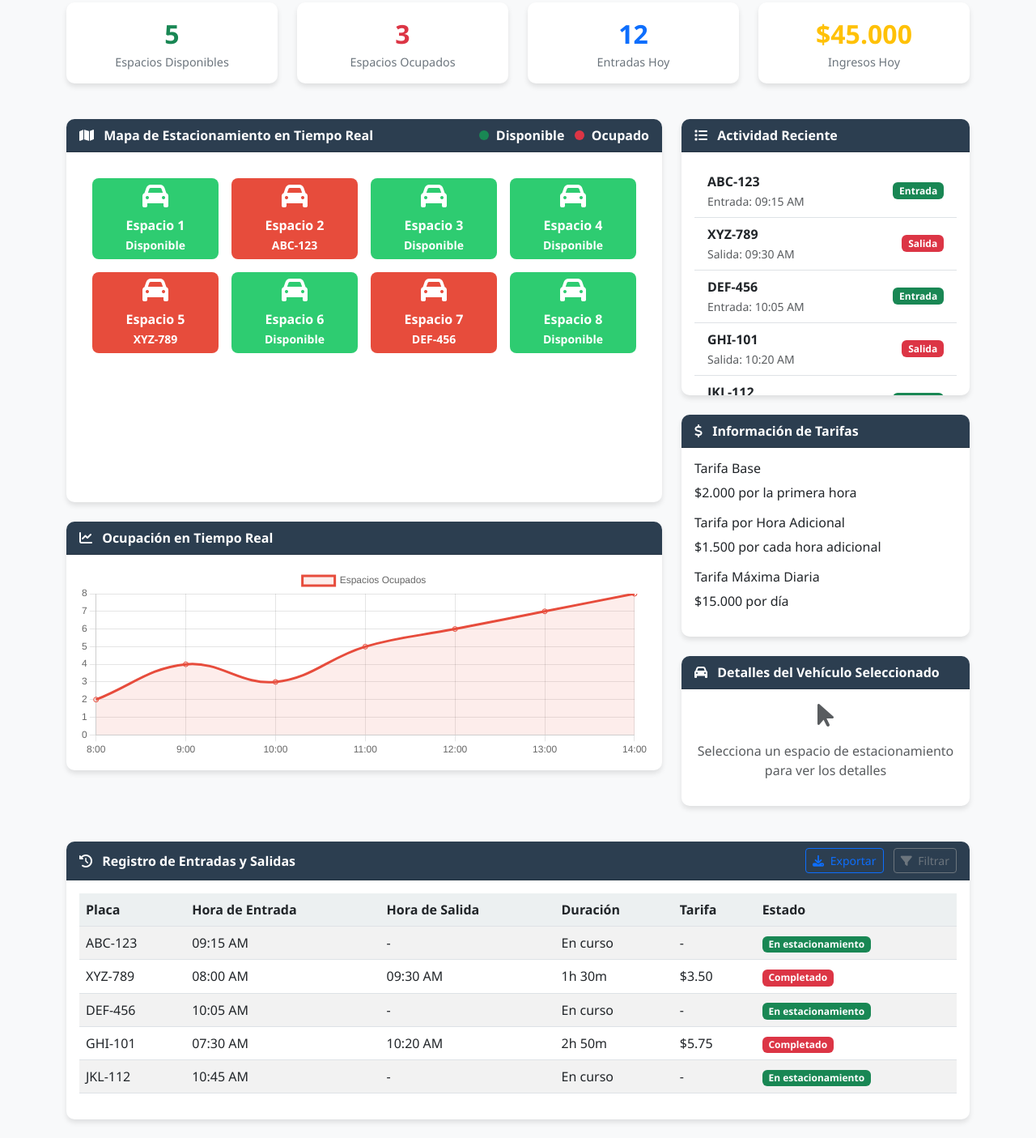
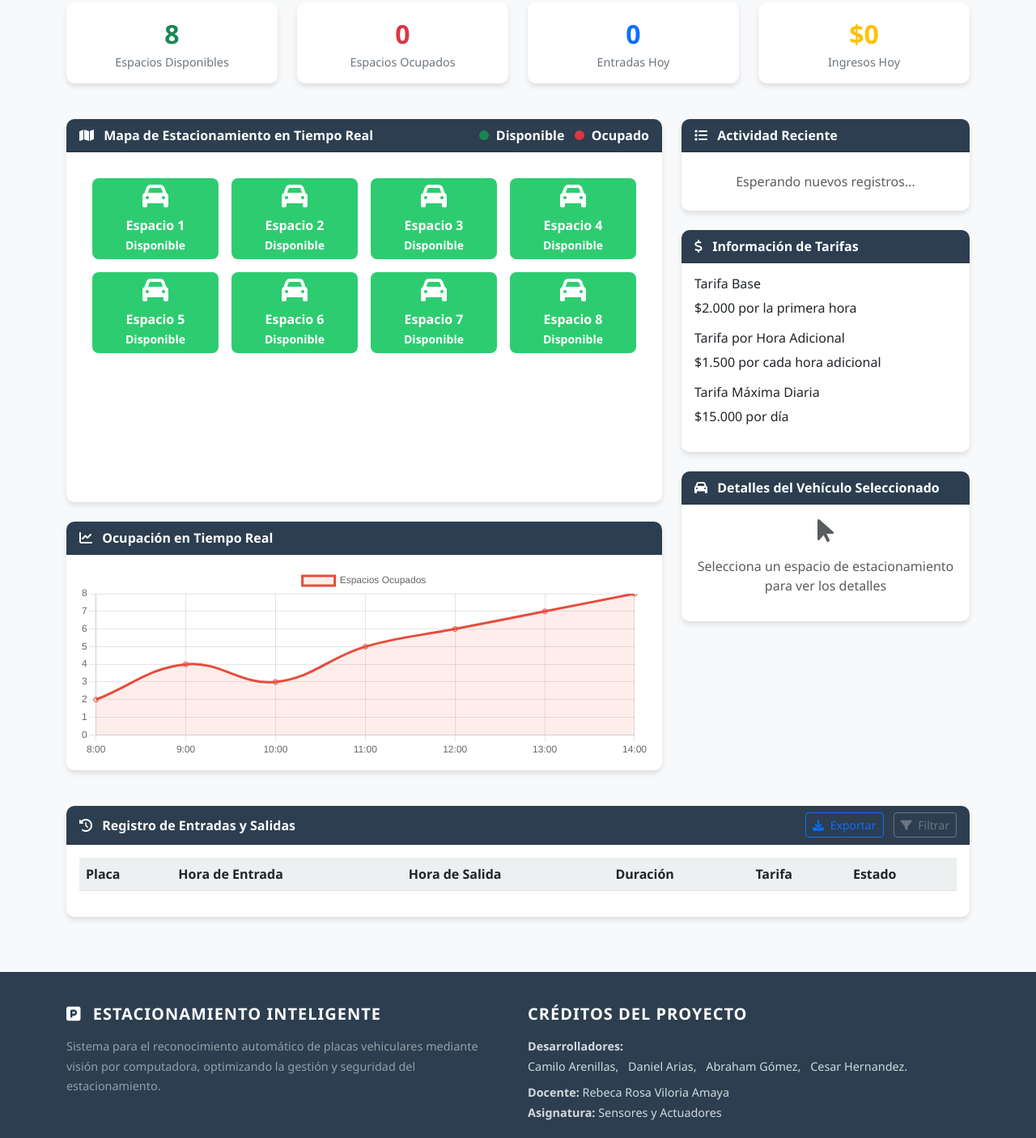
Before and after one commit to Arias-Daniel/Sistema-de-Estacionamiento-Inteligente, a website: page public/index.html in a window 1280 px wide. Shown: the part 77-1482 px from the top of the page at 81% size. Drawn offline with nearby package versions, Linux system fonts and the light colour scheme; no server answers.

Commit message:
Update index.html

```diff
--- a/public/index.html
+++ b/public/index.html
@@ -9,10 +9,8 @@
     <script src="https://cdn.jsdelivr.net/npm/chart.js"></script>
 
     <link href="Dashboard_Design.css" rel="stylesheet">
-
 </head>
 <body>
-    <!-- Navbar -->
     <nav class="navbar navbar-expand-lg navbar-dark">
         <div class="container">
             <a class="navbar-brand" href="#">
@@ -39,36 +37,34 @@
     </nav>
 
     <div class="container mt-4">
-        <!-- Estadísticas rápidas -->
         <div class="row mb-4">
             <div class="col-md-3">
                 <div class="card stats-card">
-                    <div class="stats-number text-success" id="availableSpots">5</div>
+                    <div class="stats-number text-success" id="availableSpots">8</div>
                     <div class="stats-label">Espacios Disponibles</div>
                 </div>
             </div>
             <div class="col-md-3">
                 <div class="card stats-card">
-                    <div class="stats-number text-danger" id="occupiedSpots">3</div>
+                    <div class="stats-number text-danger" id="occupiedSpots">0</div>
                     <div class="stats-label">Espacios Ocupados</div>
                 </div>
             </div>
             <div class="col-md-3">
                 <div class="card stats-card">
-                    <div class="stats-number text-primary" id="todayEntries">12</div>
+                    <div class="stats-number text-primary" id="todayEntries">0</div>
                     <div class="stats-label">Entradas Hoy</div>
                 </div>
             </div>
             <div class="col-md-3">
                 <div class="card stats-card">
-                    <div class="stats-number text-warning" id="todayRevenue">$45.000</div>
+                    <div class="stats-number text-warning" id="todayRevenue">$0</div>
                     <div class="stats-label">Ingresos Hoy</div>
                 </div>
             </div>
         </div>
 
         <div class="row">
-            <!-- Mapa de Estacionamiento -->
             <div class="col-lg-8">
                 <div class="card">
                     <div class="card-header d-flex justify-content-between align-items-center">
@@ -81,7 +77,6 @@
                     <div class="card-body">
                         <div id="parkingMap" class="p-3">
                             <div class="row g-3">
-                                <!-- Fila 1 -->
                                 <div class="col-md-3">
                                     <div class="parking-spot available" data-spot="1">
                                         <div class="text-center">
@@ -92,11 +87,11 @@
                                     </div>
                                 </div>
                                 <div class="col-md-3">
-                                    <div class="parking-spot occupied" data-spot="2">
+                                    <div class="parking-spot available" data-spot="2">
                                         <div class="text-center">
                                             <i class="fas fa-car fa-2x mb-2"></i>
                                             <div>Espacio 2</div>
-                                            <small>ABC-123</small>
+                                            <small>Disponible</small>
                                         </div>
                                     </div>
                                 </div>
@@ -119,13 +114,12 @@
                                     </div>
                                 </div>
 
-                                <!-- Fila 2 -->
                                 <div class="col-md-3">
-                                    <div class="parking-spot occupied" data-spot="5">
+                                    <div class="parking-spot available" data-spot="5">
                                         <div class="text-center">
                                             <i class="fas fa-car fa-2x mb-2"></i>
                                             <div>Espacio 5</div>
-                                            <small>XYZ-789</small>
+                                            <small>Disponible</small>
                                         </div>
                                     </div>
                                 </div>
@@ -139,11 +133,11 @@
                                     </div>
                                 </div>
                                 <div class="col-md-3">
-                                    <div class="parking-spot occupied" data-spot="7">
+                                    <div class="parking-spot available" data-spot="7">
                                         <div class="text-center">
                                             <i class="fas fa-car fa-2x mb-2"></i>
                                             <div>Espacio 7</div>
-                                            <small>DEF-456</small>
+                                            <small>Disponible</small>
                                         </div>
                                     </div>
                                 </div>
@@ -161,7 +155,6 @@
                     </div>
                 </div>
 
-                <!-- Gráfico de Ocupación -->
                 <div class="card mt-4">
                     <div class="card-header">
                         <i class="fas fa-chart-line me-2"></i> Ocupación en Tiempo Real
@@ -172,55 +165,20 @@
                 </div>
             </div>
 
-            <!-- Panel de Información -->
             <div class="col-lg-4">
-                <!-- Actividad Reciente -->
                 <div class="card">
                     <div class="card-header">
                         <i class="fas fa-list me-2"></i> Actividad Reciente
                     </div>
                     <div class="card-body recent-activity">
                         <ul class="list-group list-group-flush">
-                            <li class="list-group-item d-flex justify-content-between align-items-center">
-                                <div>
-                                    <div class="fw-bold">ABC-123</div>
-                                    <small class="text-muted">Entrada: 09:15 AM</small>
-                                </div>
-                                <span class="badge bg-success">Entrada</span>
-                            </li>
-                            <li class="list-group-item d-flex justify-content-between align-items-center">
-                                <div>
-                                    <div class="fw-bold">XYZ-789</div>
-                                    <small class="text-muted">Salida: 09:30 AM</small>
-                                </div>
-                                <span class="badge bg-danger">Salida</span>
-                            </li>
-                            <li class="list-group-item d-flex justify-content-between align-items-center">
-                                <div>
-                                    <div class="fw-bold">DEF-456</div>
-                                    <small class="text-muted">Entrada: 10:05 AM</small>
-                                </div>
-                                <span class="badge bg-success">Entrada</span>
-                            </li>
-                            <li class="list-group-item d-flex justify-content-between align-items-center">
-                                <div>
-                                    <div class="fw-bold">GHI-101</div>
-                                    <small class="text-muted">Salida: 10:20 AM</small>
-                                </div>
-                                <span class="badge bg-danger">Salida</span>
-                            </li>
-                            <li class="list-group-item d-flex justify-content-between align-items-center">
-                                <div>
-                                    <div class="fw-bold">JKL-112</div>
-                                    <small class="text-muted">Entrada: 10:45 AM</small>
-                                </div>
-                                <span class="badge bg-success">Entrada</span>
+                            <li class="list-group-item text-center text-muted">
+                                Esperando nuevos registros...
                             </li>
                         </ul>
                     </div>
                 </div>
 
-                <!-- Información de Precios -->
                 <div class="card mt-4">
                     <div class="card-header">
                         <i class="fas fa-dollar-sign me-2"></i> Información de Tarifas
@@ -241,7 +199,6 @@
                     </div>
                 </div>
 
-                <!-- Detalles de Vehículo Actual -->
                 <div class="card mt-4">
                     <div class="card-header">
                         <i class="fas fa-car me-2"></i> Detalles del Vehículo Seleccionado
@@ -256,7 +213,6 @@
             </div>
         </div>
 
-        <!-- Registro de Entradas y Salidas -->
         <div class="row mt-4">
             <div class="col-12">
                 <div class="card">
@@ -285,46 +241,6 @@
                                     </tr>
                                 </thead>
                                 <tbody>
-                                    <tr>
-                                        <td>ABC-123</td>
-                                        <td>09:15 AM</td>
-                                        <td>-</td>
-                                        <td>En curso</td>
-                                        <td>-</td>
-                                        <td><span class="badge bg-success">En estacionamiento</span></td>
-                                    </tr>
-                                    <tr>
-                                        <td>XYZ-789</td>
-                                        <td>08:00 AM</td>
-                                        <td>09:30 AM</td>
-                                        <td>1h 30m</td>
-                                        <td>$3.50</td>
-                                        <td><span class="badge bg-danger">Completado</span></td>
-                                    </tr>
-                                    <tr>
-                                        <td>DEF-456</td>
-                                        <td>10:05 AM</td>
-                                        <td>-</td>
-                                        <td>En curso</td>
-                                        <td>-</td>
-                                        <td><span class="badge bg-success">En estacionamiento</span></td>
-                                    </tr>
-                                    <tr>
-                                        <td>GHI-101</td>
-                                        <td>07:30 AM</td>
-                                        <td>10:20 AM</td>
-                                        <td>2h 50m</td>
-                                        <td>$5.75</td>
-                                        <td><span class="badge bg-danger">Completado</span></td>
-                                    </tr>
-                                    <tr>
-                                        <td>JKL-112</td>
-                                        <td>10:45 AM</td>
-                                        <td>-</td>
-                                        <td>En curso</td>
-                                        <td>-</td>
-                                        <td><span class="badge bg-success">En estacionamiento</span></td>
-                                    </tr>
                                     </tbody>
                             </table>
                         </div>
@@ -361,7 +277,6 @@
         </div>
     </div>
 
-    <!-- Footer -->
     <footer class="site-footer mt-5">
         <div class="container">
             <div class="row">
```
Lines whose indentation alone changed are shown as unchanged.
